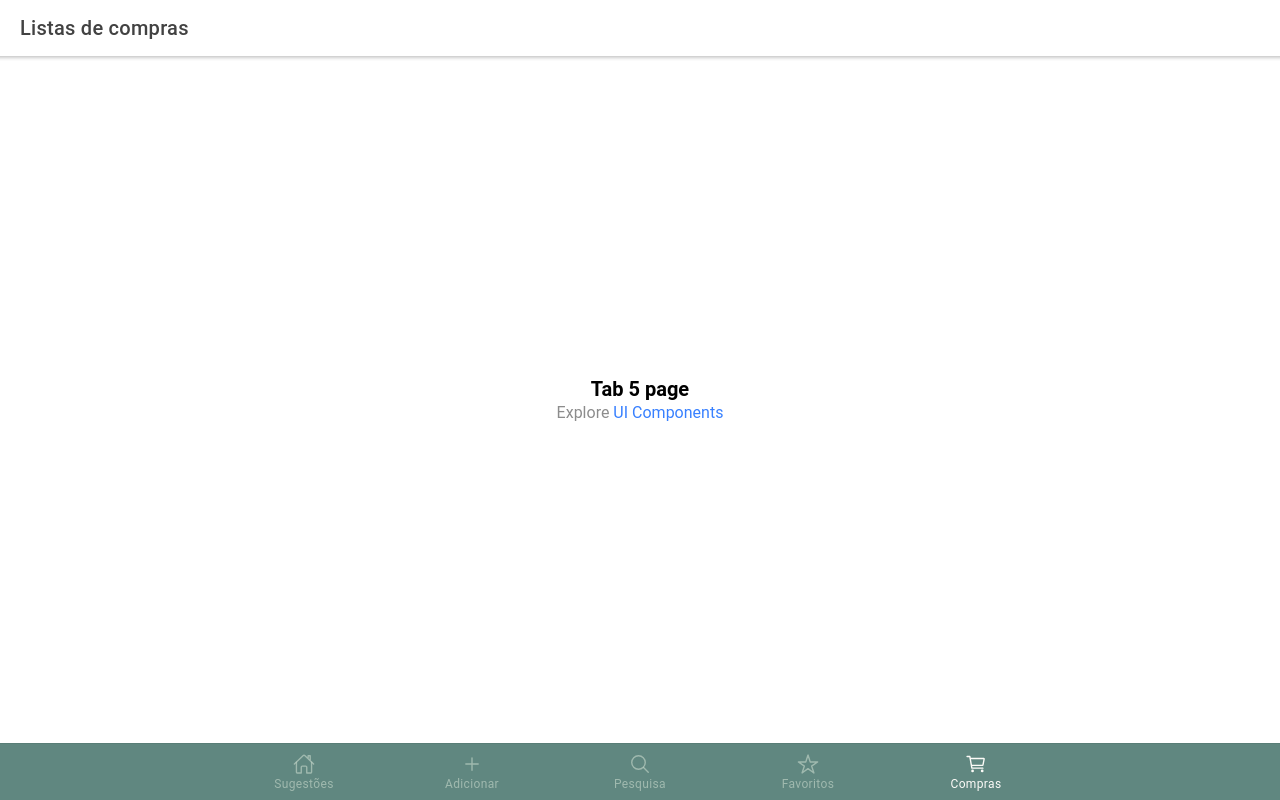
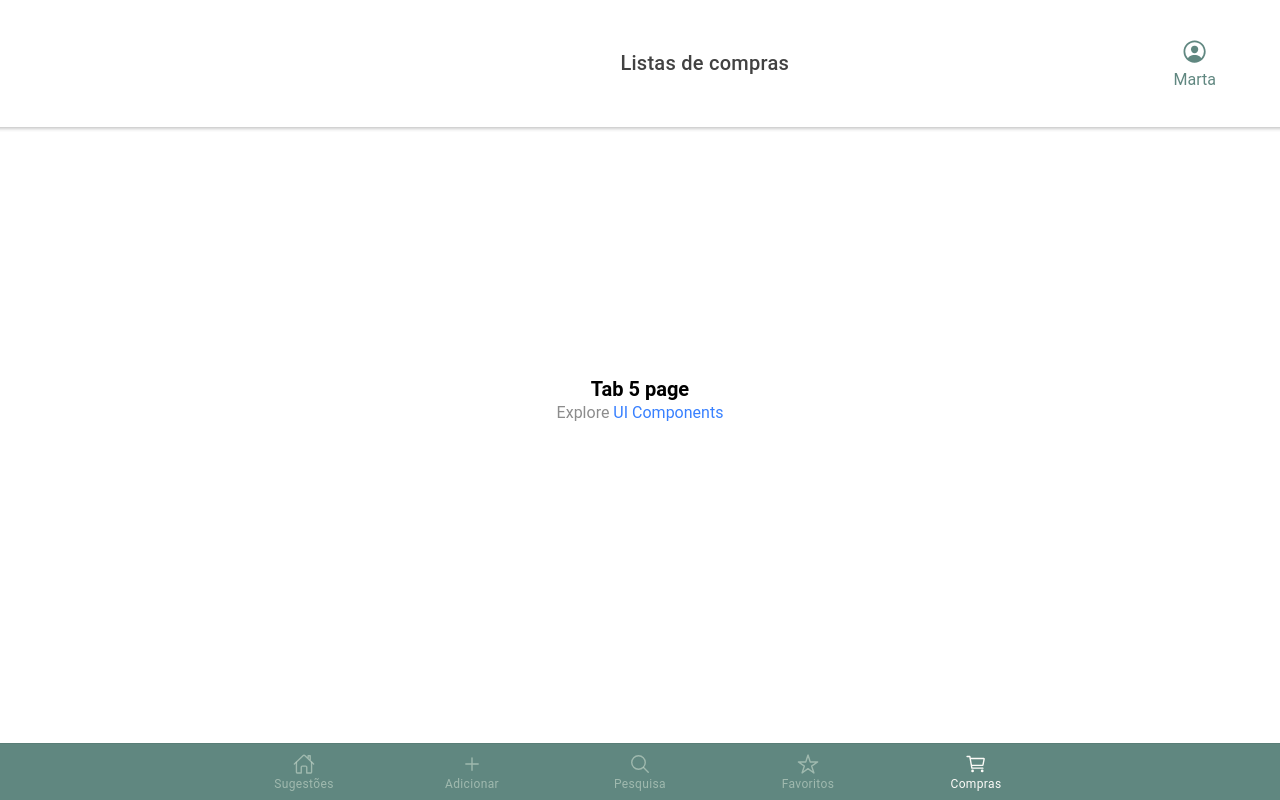
Before and after one commit to arita-lcas/App-Alergenios, a React (Create React App) app: page /tab5 in a window 1280 px wide. Built offline with nearby package versions, Linux system fonts and the light colour scheme.

Commit message:
Changed header

```diff
--- a/src/App.css
+++ b/src/App.css
@@ -1,4 +1,4 @@
-.tabBar {
+.menuTabBar {
     --background: var(--rita-color-dark-green);
 }
 
--- a/src/App.tsx
+++ b/src/App.tsx
@@ -10,7 +10,7 @@ import {
   IonTabs
 } from '@ionic/react';
 import { IonReactRouter } from '@ionic/react-router';
-import { ellipse, square, triangle, homeOutline, addOutline, searchOutline, starOutline, cartOutline } from 'ionicons/icons';
+import { homeOutline, addOutline, searchOutline, starOutline, cartOutline } from 'ionicons/icons';
 import Tab1 from './pages/Tab1';
 import Tab2 from './pages/Tab2';
 import Tab3 from './pages/Tab3';
@@ -49,7 +49,7 @@ const App: React.FC = () => (
           <Route path="/tab5" component={Tab5} />
           <Route path="/" render={() => <Redirect to="/tab1" />} exact={true} />
         </IonRouterOutlet>
-        <IonTabBar slot="bottom" className="tabBar">
+        <IonTabBar slot="bottom" className="menuTabBar">
           <IonTabButton tab="tab1" href="/tab1" className="menuButton">
             <IonIcon icon={homeOutline} />
             <IonLabel>Sugestões</IonLabel>
--- a/src/pages/Tab5.css
+++ b/src/pages/Tab5.css
@@ -0,0 +1,23 @@
+.toolBar {
+    display: flex;
+}
+
+.toolBarTitle {
+    text-align: center;
+    padding-left: 20%;
+}
+
+.userBar {
+    padding-right: 5%;
+    text-align: center;
+    margin: 3% 0;
+    color: var(--rita-color-dark-green);
+}
+
+.userBarIcon {
+    font-size: 170%;
+}
+
+.userBarText {
+    margin: 0;
+}
--- a/src/pages/Tab5.tsx
+++ b/src/pages/Tab5.tsx
@@ -1,14 +1,22 @@
 import React from 'react';
-import { IonContent, IonHeader, IonPage, IonTitle, IonToolbar } from '@ionic/react';
+import { IonContent, IonHeader, IonPage, IonTitle, IonToolbar, IonIcon } from '@ionic/react';
 import ExploreContainer from '../components/ExploreContainer';
 import './Tab5.css';
+import { personCircleOutline } from 'ionicons/icons';
 
 const Tab5: React.FC = () => {
   return (
     <IonPage>
       <IonHeader>
         <IonToolbar>
-          <IonTitle>Listas de compras</IonTitle>
+          <div className="toolBar">
+            <IonTitle className="toolBarTitle">Listas de compras</IonTitle>
+            <div className="userBar">
+              <IonIcon icon={personCircleOutline} className="userBarIcon" />
+              <p className="userBarText">Marta</p>
+            </div>
+          </div>
+
         </IonToolbar>
       </IonHeader>
       <IonContent fullscreen>
```
